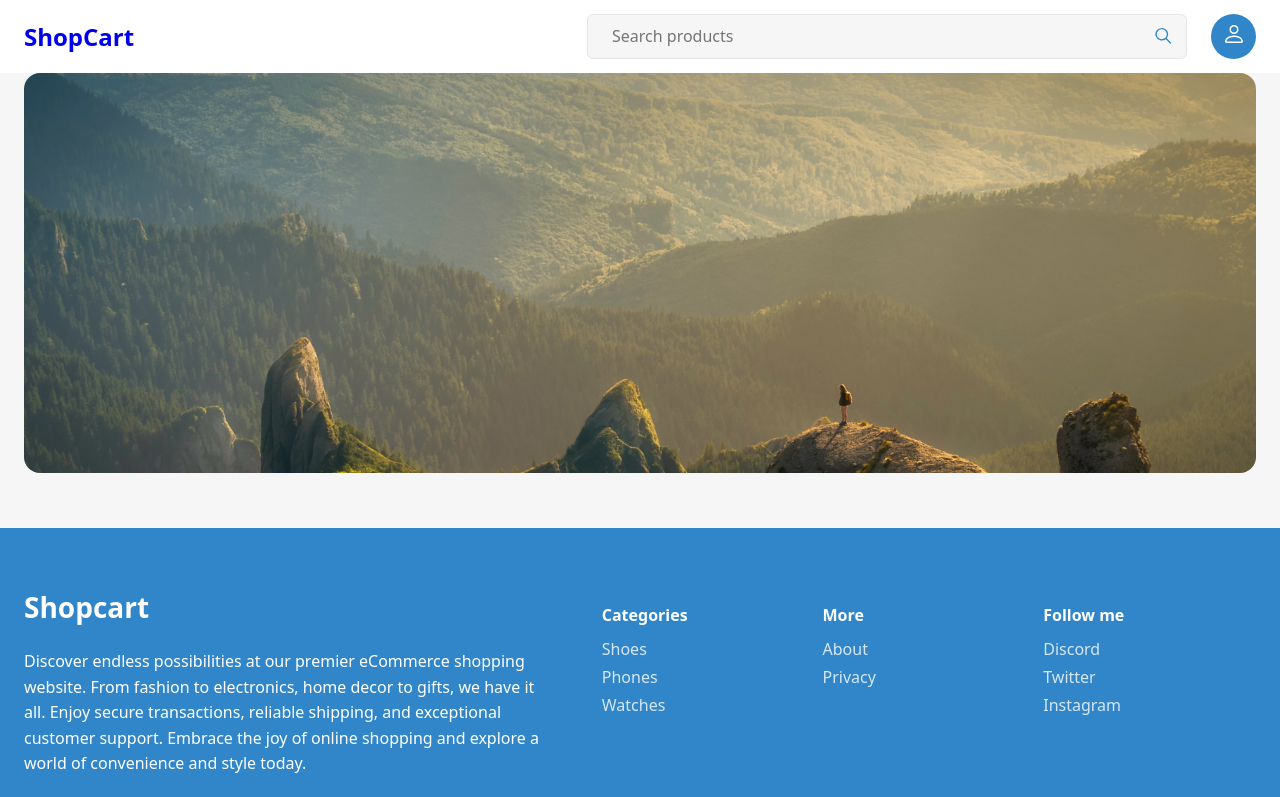
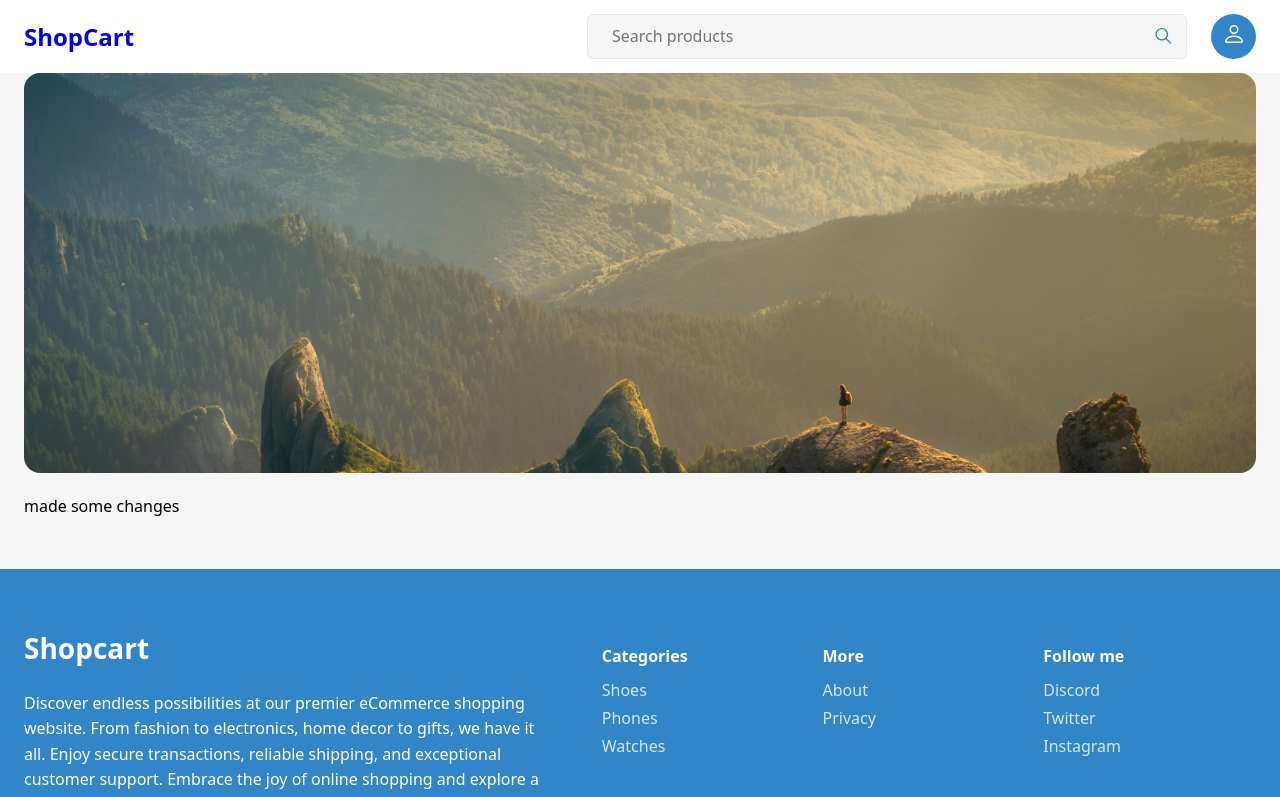
Before and after one commit to Anubhav0114/Ecommerce-Site, a Nuxt app: page / in a window 1280 px wide. Shown: the top 797 px of the page. Built offline with nearby package versions, Linux system fonts and the light colour scheme.

Commit message:
Update index.vue

```diff
--- a/pages/index.vue
+++ b/pages/index.vue
@@ -14,6 +14,7 @@
 
         <!-- Write from here -->
         <div>
+        <p> made some changes</p>
 
         </div>
     </div>
```
